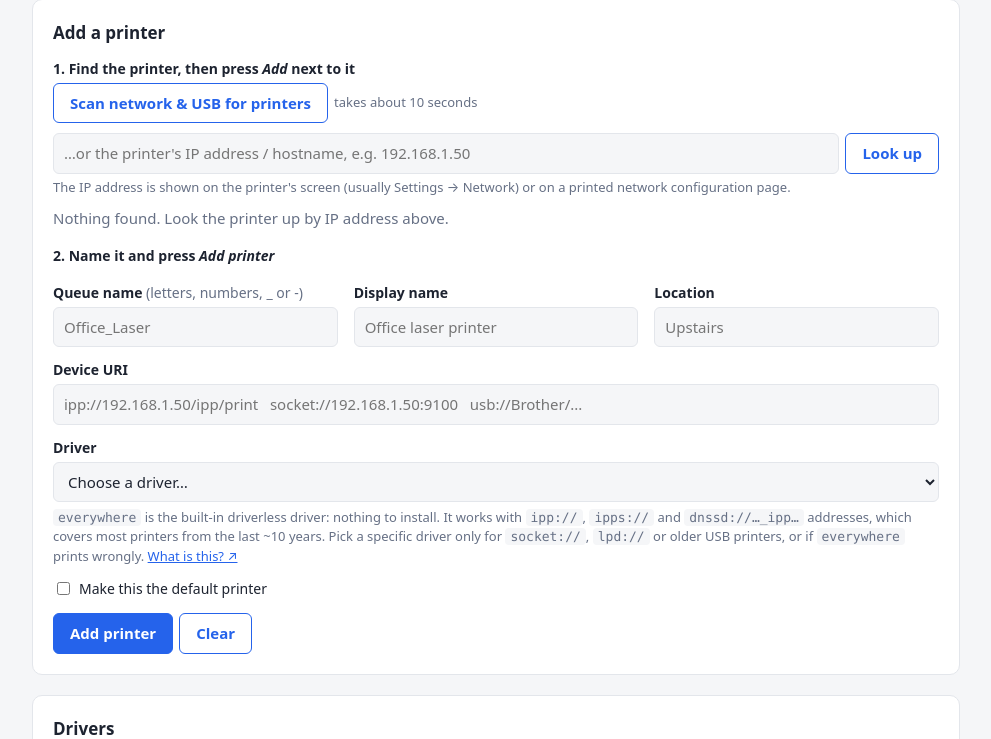
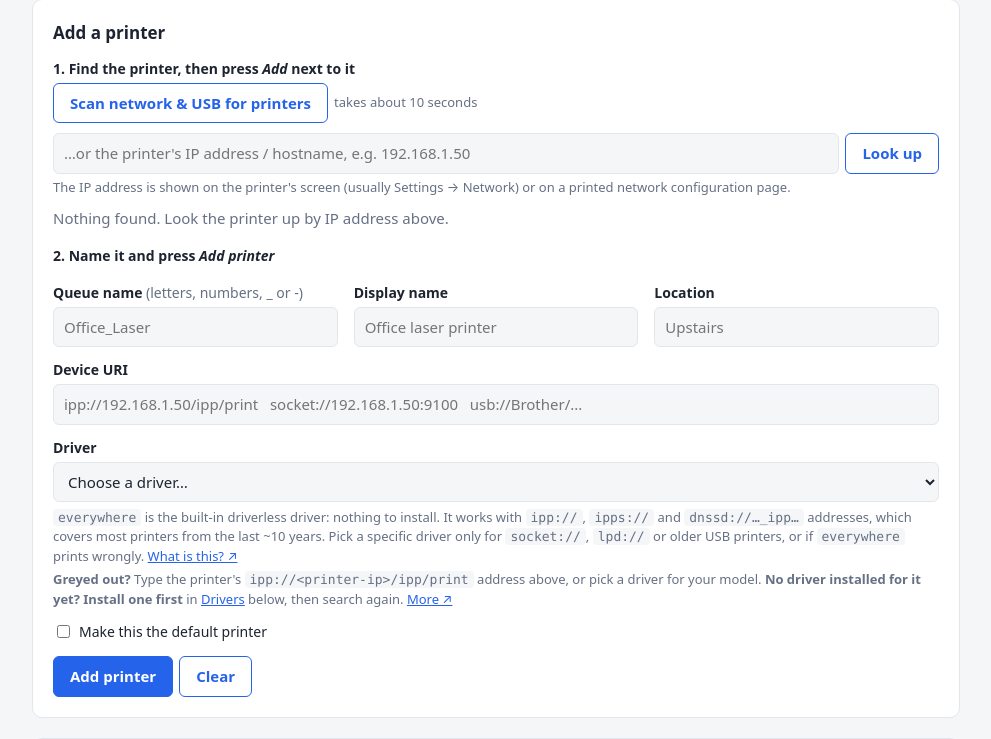
Before and after one commit to kyrlon/printscan-hub, a Python web app: template hub/portal/templates/admin.html in a window 1280 px wide. Shown: the part 418-1157 px from the top of the page, without its empty margins (144-1135 px from the left). Run offline with Jinja, Linux system fonts and the light colour scheme; the template is opened without the code that fills it, so the values that code supplies are empty.

Commit message:
README + Add printer hint: when everywhere is greyed out, and install a driver first
- README: new "everywhere greyed out?" section under "Do you need a
  driver?" (where the form's "What is this?" link goes): type the
  printer's ipp:// address or install Avahi and rescan; for printers
  without IPP pick a driver, and if none is installed for the model,
  install one first. Quick start's add step points there; "default"
  wording updated (offered for IPP addresses); driver steps name the new
  option boxes; inline results and the install log page mentioned.
- Add printer form: a line under the Driver hint says the same, with a
  link to Drivers below and to the README section.

Co-Authored-By: Claude Opus 5.5 <noreply@anthropic.com>

```diff
--- a/hub/portal/templates/admin.html
+++ b/hub/portal/templates/admin.html
@@ -189,6 +189,10 @@
       Pick a specific driver only for <code>socket://</code>, <code>lpd://</code> or older USB printers, or if <code>everywhere</code> prints wrongly.
       <a href="https://github.com/kyrlon/printscan-hub#do-you-need-a-driver-usually-not-the-everywhere-driver" target="_blank" rel="noopener"
          title="IPP Everywhere: CUPS asks the printer what it can do (paper, trays, two-sided, color) and builds its settings from the answer. Same technology as AirPrint and Mopria.">What is this? ↗</a></p>
+    <p class="small muted" style="margin:4px 0 0"><strong>Greyed out?</strong> Type the printer's
+      <code>ipp://&lt;printer-ip&gt;/ipp/print</code> address above, or pick a driver for your model.
+      <strong>No driver installed for it yet? Install one first</strong> in <a href="#drivers">Drivers</a> below, then search again.
+      <a href="https://github.com/kyrlon/printscan-hub#everywhere-greyed-out" target="_blank" rel="noopener">More ↗</a></p>
     <script>
     // "Search installed drivers…": search as you type, click a result to choose it.
     (function () {
```
Also changed, not shown: README.md.
